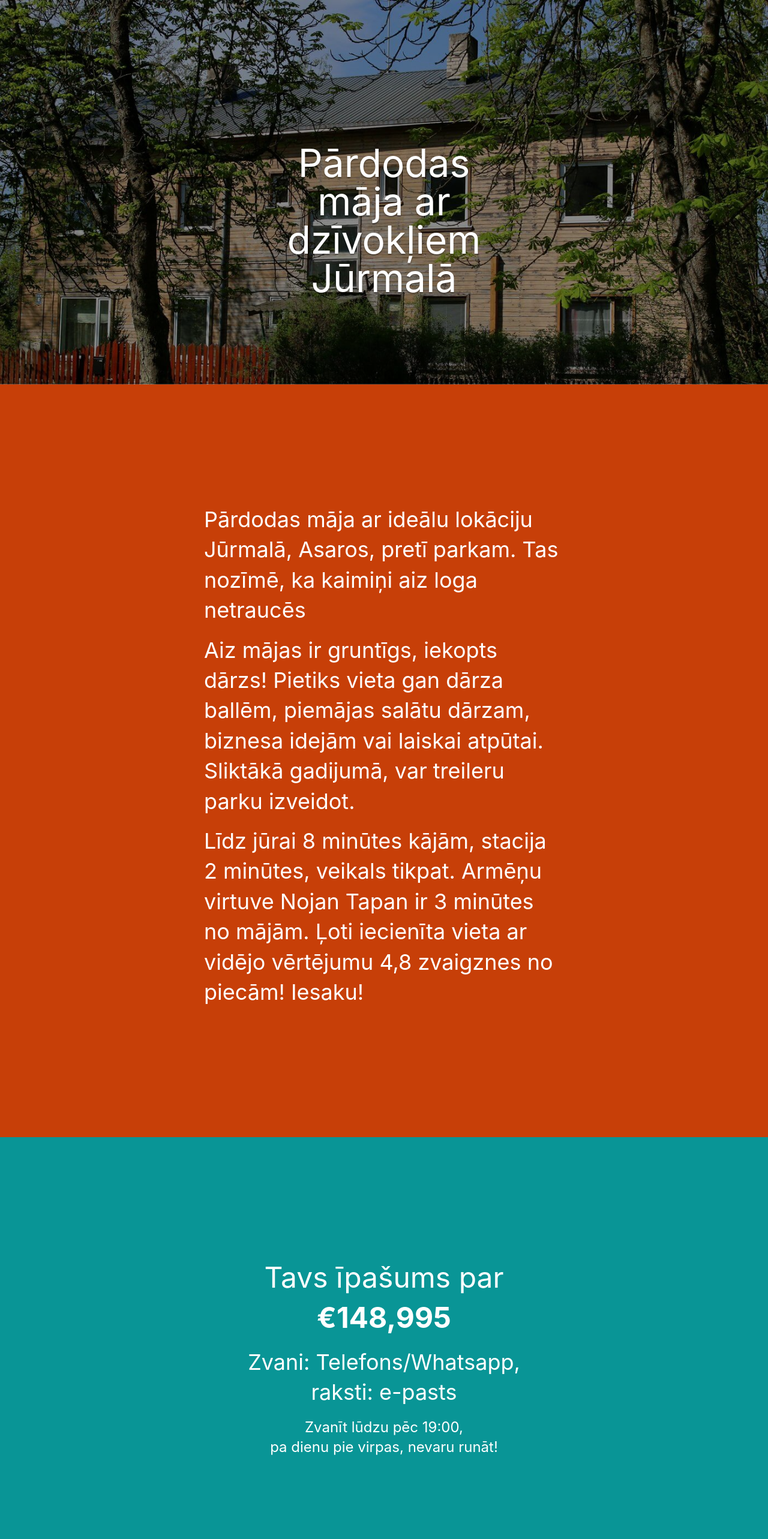
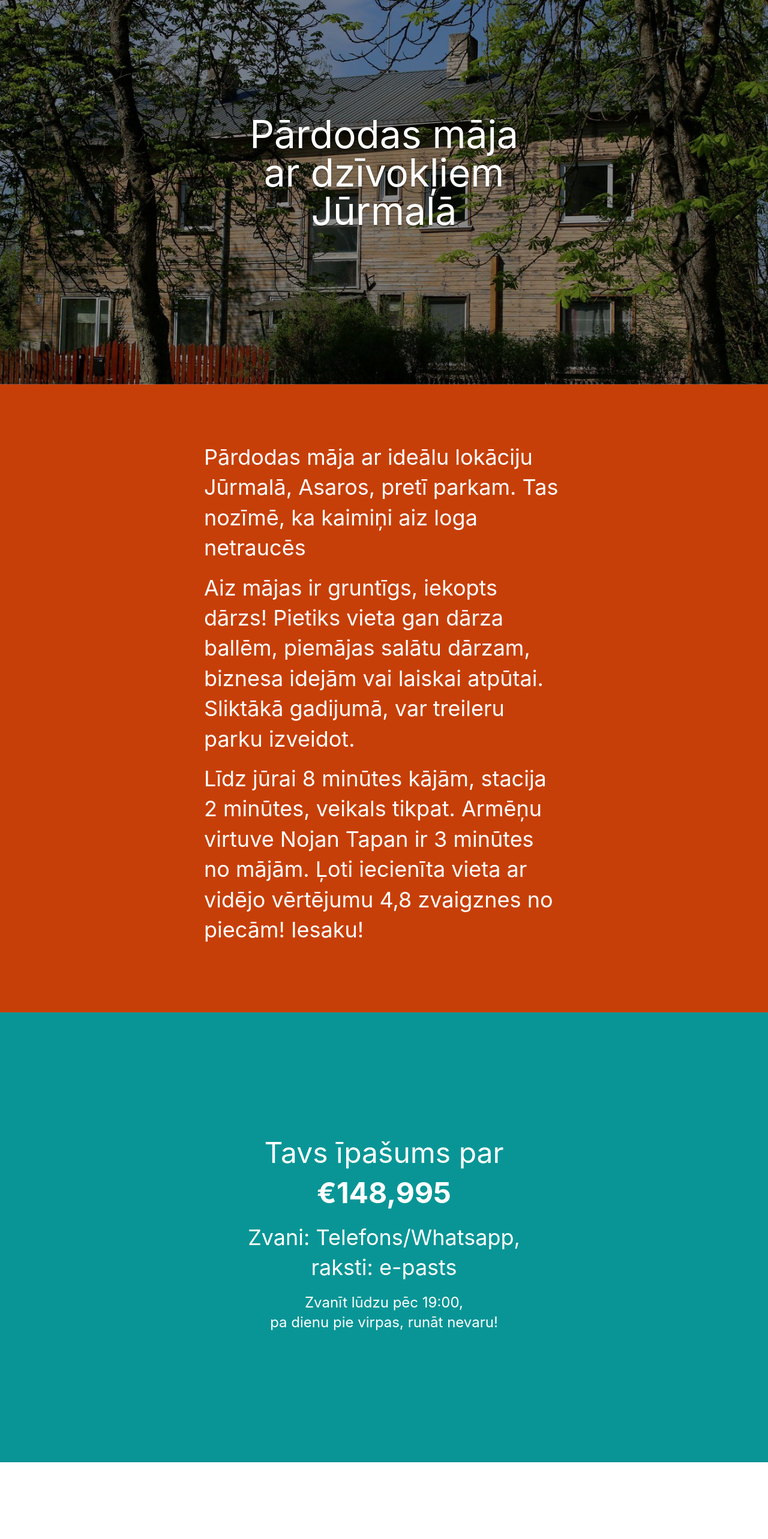
Before and after one commit to Shwartz/asari, a Next.js app: page / in a window 1280 px wide. Shown: the top 2566 px of the page at 60% size. Built offline with nearby package versions, Linux system fonts and the light colour scheme.

Commit message:
Adding image gallery

```diff
--- a/components/floorPlans/FloorPlans.jsx
+++ b/components/floorPlans/FloorPlans.jsx
@@ -22,6 +22,8 @@ export const FloorPlans = () => {
           <dd>Ir</dd>
           <dt>Pirts:</dt>
           <dd>Ir, bet prasa uzlabojumus</dd>
+          <dt>Īpašnieki:</dt>
+          <dd>2 [uzzini vairāk]</dd>
         </dl>
         <Image
           src="/img/floor-plans-1200.jpg"
--- a/components/floorPlans/FloorPlans.module.scss
+++ b/components/floorPlans/FloorPlans.module.scss
@@ -1,13 +1,6 @@
 .FloorPlans {
   background: #59a0c6;
-  padding: 200px 8px;
-
-  h1 {
-    font-size: 48px;
-    text-align: center;
-    margin-bottom: 2rem;
-  }
-}
+  padding: 96px 8px;
 
   .block {
     max-width: 1200px;
@@ -16,28 +9,43 @@
     color: white;
   }
 
+  h1 {
+    font-size: 48px;
+    text-align: center;
+    margin-bottom: 48px;
+  }
+
   .dl {
     margin: 0 auto 2rem;
     display: grid;
 
     dt {
       font-size: 80%;
+      margin-bottom: 8px;
     }
 
     dd {
+      text-align: left;
       margin-bottom: 24px;
+      margin-left: 16px;
     }
 
     @media (min-width: 500px) {
 
       display: grid;
       gap: 12px;
-    grid-template-columns: repeat(2, auto);
-    margin: 0 auto 2rem;
+      grid-template-columns: repeat(2, 50%);
 
       dt {
         text-align: right;
         font-size: 100%;
+        margin-bottom: 0;
+      }
+
+      dd {
+        margin-left: 8px;
+        margin-bottom: 0;
       }
     }
   }
+}
--- a/components/hero/Hero.module.scss
+++ b/components/hero/Hero.module.scss
@@ -5,7 +5,7 @@
   bottom: 0;
   left: 0;
   right: 0;
-  transition: transform 5ms;
+  transition: transform 125ms;
 
   background: url('/img/IMG_7349.jpeg') purple center;
   background-size: cover;
@@ -31,7 +31,7 @@
     line-height: 4rem;
 
     text-shadow: 0 2px 2px rgba(0, 0, 0, .35);
-    max-width: 25rem;
-    margin: 30vh auto 0;
+    max-width: 32rem;
+    margin: 24vh auto 0;
   }
 }
--- a/components/intro/Intro.module.scss
+++ b/components/intro/Intro.module.scss
@@ -1,6 +1,6 @@
 .intro {
   background: #c73f08;
-  padding: 200px 8px;
+  padding: 96px 8px;
 }
 
 .block {
--- a/components/price/Price.jsx
+++ b/components/price/Price.jsx
@@ -10,7 +10,7 @@ export const Price = () => {
         </p>
         <p>Zvani: Telefons/Whatsapp,<br/>
           raksti: e-pasts</p>
-        <p className={styles.smallText}>Zvanīt lūdzu pēc 19:00,<br/> pa dienu pie virpas, nevaru runāt!</p>
+        <p className={styles.smallText}>Zvanīt lūdzu pēc 19:00,<br/> pa dienu pie virpas, runāt nevaru!</p>
       </div>
     </section>
   )
--- a/package.json
+++ b/package.json
@@ -11,6 +11,7 @@
     "next": "10.2.0",
     "react": "17.0.2",
     "react-dom": "17.0.2",
+    "react-image-gallery": "^1.0.9",
     "sass": "^1.32.8"
   }
 }
--- a/pages/_app.js
+++ b/pages/_app.js
@@ -1,4 +1,5 @@
 import '../styles/globals.css'
+import "react-image-gallery/styles/scss/image-gallery.scss";
 
 function MyApp({ Component, pageProps }) {
   return <Component {...pageProps} />
--- a/pages/index.js
+++ b/pages/index.js
@@ -1,5 +1,6 @@
 import Head from 'next/head'
 import Image from 'next/image'
+import ImageGallery from 'react-image-gallery';
 
 import {Hero} from "../components/hero/Hero";
 import styles from '../styles/index.module.scss'
@@ -8,26 +9,48 @@ import {Price} from "../components/price/Price";
 import {Empty} from "../components/empty/Empty";
 import {FloorPlans} from "../components/floorPlans/FloorPlans";
 
+const images = [
+  {
+    original: 'https://picsum.photos/id/1018/1000/600/',
+    thumbnail: 'https://picsum.photos/id/1018/250/150/',
+  },
+  {
+    original: 'https://picsum.photos/id/1015/1000/600/',
+    thumbnail: 'https://picsum.photos/id/1015/250/150/',
+  },
+  {
+    original: 'https://picsum.photos/id/1019/1000/600/',
+    thumbnail: 'https://picsum.photos/id/1019/250/150/',
+  },
+];
+
 export default function Home() {
   return (
     <div className={styles.container}>
       <Head>
         <title>Māja Jūrmalā, Induļa 6</title>
-        <meta name="description" content="Pārdod māju Asaros, Jūrmalā" />
-        <link rel="icon" href="/favicon.ico" />
+        <meta name="description" content="Pārdod māju Asaros, Jūrmalā"/>
+        <link rel="icon" href="/favicon.ico"/>
       </Head>
 
-      <Hero />
+      <Hero/>
 
       <div className={styles.content}>
-      <Intro />
-      <Price />
-      <Empty />
-      <FloorPlans />
-
-      <footer className={styles.footer}>
-        <p>Footer</p>
-      </footer>
+        <Intro/>
+        <Price/>
+        <Empty/>
+        <FloorPlans/>
+        <div>
+          <ImageGallery items={images} />;
+        </div>
+        <div style={{background: 'salmon'}}>
+          <p>Section: Īpašuma atrašanās vieta, karte:Riga-Jurmala, karte: Jurmala, Karte: Asari</p>
+          <p>Section: Bilžu galerija</p>
+          <p>Section: Sīkāk par to kas tieši tiek pārdots</p>
+        </div>
+        <footer className={styles.footer}>
+          <p>Footer</p>
+        </footer>
       </div>
     </div>
   )
--- a/styles/Home.module.scss
+++ b/styles/Home.module.scss
@@ -3,6 +3,7 @@
 }
 
 .container {
+  background: red;
   display: flex;
   flex-direction: column;
   min-height: 100vh;
```
Also changed, not shown: 1 other file (tests, documents, lock files or other folders). Lines whose indentation alone changed are shown as unchanged.
